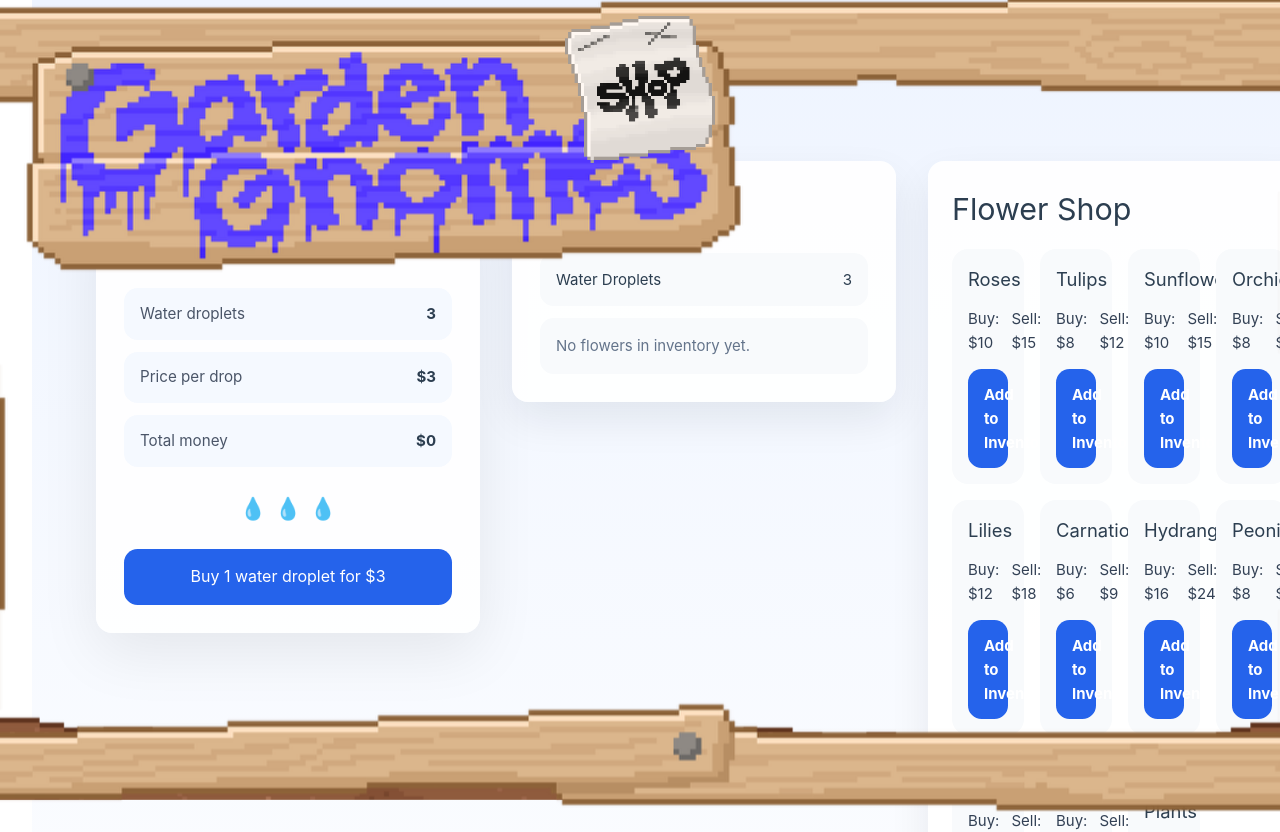
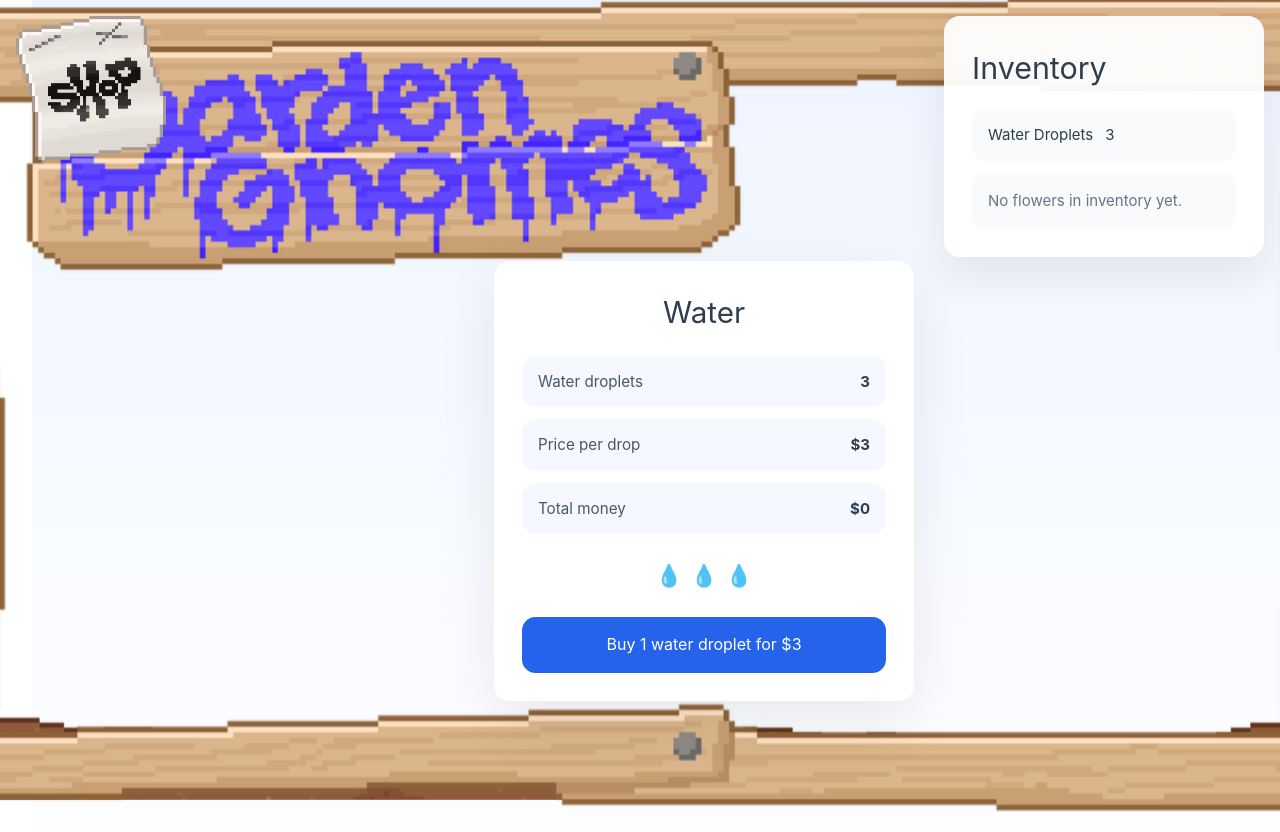
Before and after one commit to staten-island-tech/vue-supabase-project-we-the-garden-gnomes, a Vue app in the folder garden/: page / in a window 1280 px wide. Shown: the top 832 px of the page. Built offline with nearby package versions, Linux system fonts and the light colour scheme.

Commit message:
ooh la la

```diff
--- a/garden/src/components/inventory.vue
+++ b/garden/src/components/inventory.vue
@@ -18,8 +18,9 @@
               :key="item.name"
               class="inventory-item"
             >
-          <span>{{ item.name }}</span>
-          <span>{{ item.quantity }}</span>
+              <img v-if="item.imageUrl" :src="item.imageUrl" :alt="item.name" class="inventory-thumb" />
+              <span class="inventory-name">{{ item.name }}</span>
+              <span class="inventory-qty">{{ item.quantity }}</span>
             </div>
       </div>
     </div>
@@ -54,12 +55,28 @@ const flowerStore = useFlowerStore()
 
 .inventory-item {
   display: flex;
-  justify-content: space-between;
   align-items: center;
+  gap: 0.75rem;
   padding: 0.9rem 1rem;
   border-radius: 0.85rem;
   background: #f8fafc;
   font-weight: 600;
+}
+
+.inventory-thumb {
+  width: 48px;
+  height: 48px;
+  object-fit: cover;
+  border-radius: 0.5rem;
+}
+
+.inventory-name {
+  font-weight: 600;
+}
+
+.inventory-qty {
+  margin-left: auto;
+  font-weight: 700;
 }
 
 .empty-state {
--- a/garden/src/stores/flowers.js
+++ b/garden/src/stores/flowers.js
@@ -3,17 +3,17 @@ import { defineStore } from 'pinia'
 
 export const useFlowerStore = defineStore('flower', () => {
   const flowers = ref([
-    { name: 'Roses', buyPrice: 10, sellPrice: 15, imageUrl: '' },
-    { name: 'Tulips', buyPrice: 8, sellPrice: 12, imageUrl: '' },
-    { name: 'Sunflowers', buyPrice: 10, sellPrice: 15, imageUrl: '' },
-    { name: 'Orchids', buyPrice: 8, sellPrice: 12, imageUrl: '' },
-    { name: 'Lilies', buyPrice: 12, sellPrice: 18, imageUrl: '' },
-    { name: 'Carnations', buyPrice: 6, sellPrice: 9, imageUrl: '' },
-    { name: 'Hydrangeas', buyPrice: 16, sellPrice: 24, imageUrl: '' },
-    { name: 'Peonies', buyPrice: 8, sellPrice: 12, imageUrl: '' },
-    { name: 'Daisies', buyPrice: 6, sellPrice: 9, imageUrl: '' },
-    { name: 'Chrysanthemums', buyPrice: 20, sellPrice: 30, imageUrl: '' },
-    { name: 'Goldfish Plants', buyPrice: 50, sellPrice: 75, imageUrl: '' },
+    { name: 'Roses', buyPrice: 10, sellPrice: 15, imageUrl: '/Rose.png' },
+    { name: 'Tulips', buyPrice: 8, sellPrice: 12, imageUrl: '/Tulip.png' },
+    { name: 'Sunflowers', buyPrice: 10, sellPrice: 15, imageUrl: '/Sunflower.png' },
+    { name: 'Orchids', buyPrice: 8, sellPrice: 12, imageUrl: '/Orchid.png' },
+    { name: 'Lilies', buyPrice: 12, sellPrice: 18, imageUrl: '/Lily.png' },
+    { name: 'Carnations', buyPrice: 6, sellPrice: 9, imageUrl: '/Carnation.png' },
+    { name: 'Hydrangeas', buyPrice: 16, sellPrice: 24, imageUrl: '/Hydrangea.png' },
+    { name: 'Peonies', buyPrice: 8, sellPrice: 12, imageUrl: '/Peony.png' },
+    { name: 'Daisies', buyPrice: 6, sellPrice: 9, imageUrl: '/Daisy.png' },
+    { name: 'Chrysanthemums', buyPrice: 20, sellPrice: 30, imageUrl: '/Chrysanthemum.png' },
+    { name: 'Goldfish Plants', buyPrice: 50, sellPrice: 75, imageUrl: '/GoldfishFlower.png' },
   ])
 
   const inventory = ref([])
@@ -26,6 +26,7 @@ export const useFlowerStore = defineStore('flower', () => {
       inventory.value.push({
         name: flower.name,
         quantity: 1,
+        imageUrl: flower.imageUrl || '',
       })
     }
   }
--- a/garden/src/views/garden.vue
+++ b/garden/src/views/garden.vue
@@ -2,12 +2,21 @@
   <div class="page">
     <img src="/DirtBackground.png" alt="dirt background" class="bg-dirt" aria-hidden="true" />
     <img src="/GardenFrame.png" alt="garden frame" class="bg-frame" aria-hidden="true" />
-    <img src="/ShopButton.png" alt="shop button" class="bg-shop" aria-hidden="true" />
+    <img src="/ShopButton.png" alt="shop button" class="bg-shop" role="button" tabindex="0" @click="openShop" />
+
+    <div class="inventory-floating" aria-hidden="false">
+      <Inventory />
+    </div>
 
     <div class="container">
       <Water />
-      <Inventory />
-      <Flowers />
+    </div>
+
+    <div v-if="showShop" class="shop-overlay" @click.self="closeShop">
+      <div class="shop-panel" role="dialog" aria-modal="true" aria-label="Flower shop">
+        <button class="shop-close" @click="closeShop" aria-label="Close shop">×</button>
+        <Flowers />
+      </div>
     </div>
 
     <div class="dirt-bar" aria-hidden="true"></div>
@@ -15,9 +24,20 @@
 </template>
 
 <script setup>
+import { ref } from 'vue'
 import Water from '../components/water.vue'
 import Inventory from '../components/inventory.vue'
 import Flowers from '../components/flowers.vue'
+
+const showShop = ref(false)
+
+function openShop() {
+  showShop.value = true
+}
+
+function closeShop() {
+  showShop.value = false
+}
 </script>
 
 <style scoped>
@@ -85,13 +105,14 @@ import Flowers from '../components/flowers.vue'
 .bg-shop {
   position: fixed;
   top: 1rem;
-  left: 50%;
-  transform: translateX(-50%);
-  transform-origin: top center;
+  left: 1rem;
+  transform: none;
+  transform-origin: top left;
   width: 150px;
   max-width: 30vw;
   z-index: 10;
-  pointer-events: none;
+  pointer-events: auto;
+  cursor: pointer;
 }
 
 .container {
@@ -103,7 +124,48 @@ import Flowers from '../components/flowers.vue'
   align-items: flex-start;
   justify-content: space-between;
   position: relative;
-  z-index: 4;
+    z-index: 20;
+}
+
+.inventory-floating {
+  position: fixed;
+  top: 1rem;
+  right: 1rem;
+  width: 320px;
+  max-width: 30vw;
+  z-index: 30;
+}
+
+.shop-overlay {
+  position: fixed;
+  inset: 0;
+  display: flex;
+  align-items: flex-start;
+  justify-content: center;
+  padding-top: 6rem;
+  background: rgba(0, 0, 0, 0.25);
+  z-index: 40;
+}
+
+.shop-panel {
+  position: relative;
+  background: rgba(255, 255, 255, 0.98);
+  border-radius: 0.75rem;
+  box-shadow: 0 30px 80px rgba(0, 0, 0, 0.25);
+  width: min(960px, 95%);
+  max-height: 80vh;
+  overflow: auto;
+  padding: 1rem;
+}
+
+.shop-close {
+  position: absolute;
+  right: 0.75rem;
+  top: 0.25rem;
+  background: transparent;
+  border: none;
+  font-size: 1.5rem;
+  cursor: pointer;
 }
 
 .container > * {
```
Lines whose indentation alone changed are shown as unchanged.
